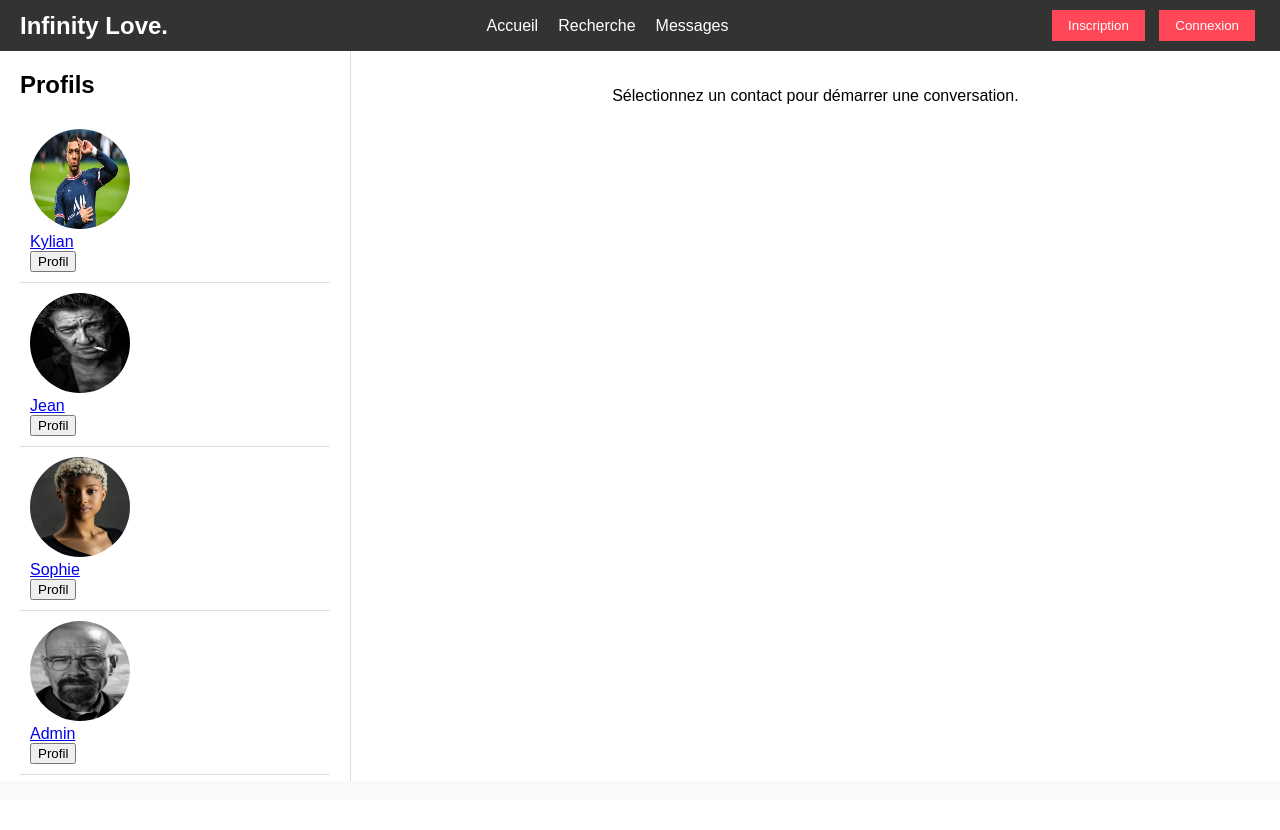
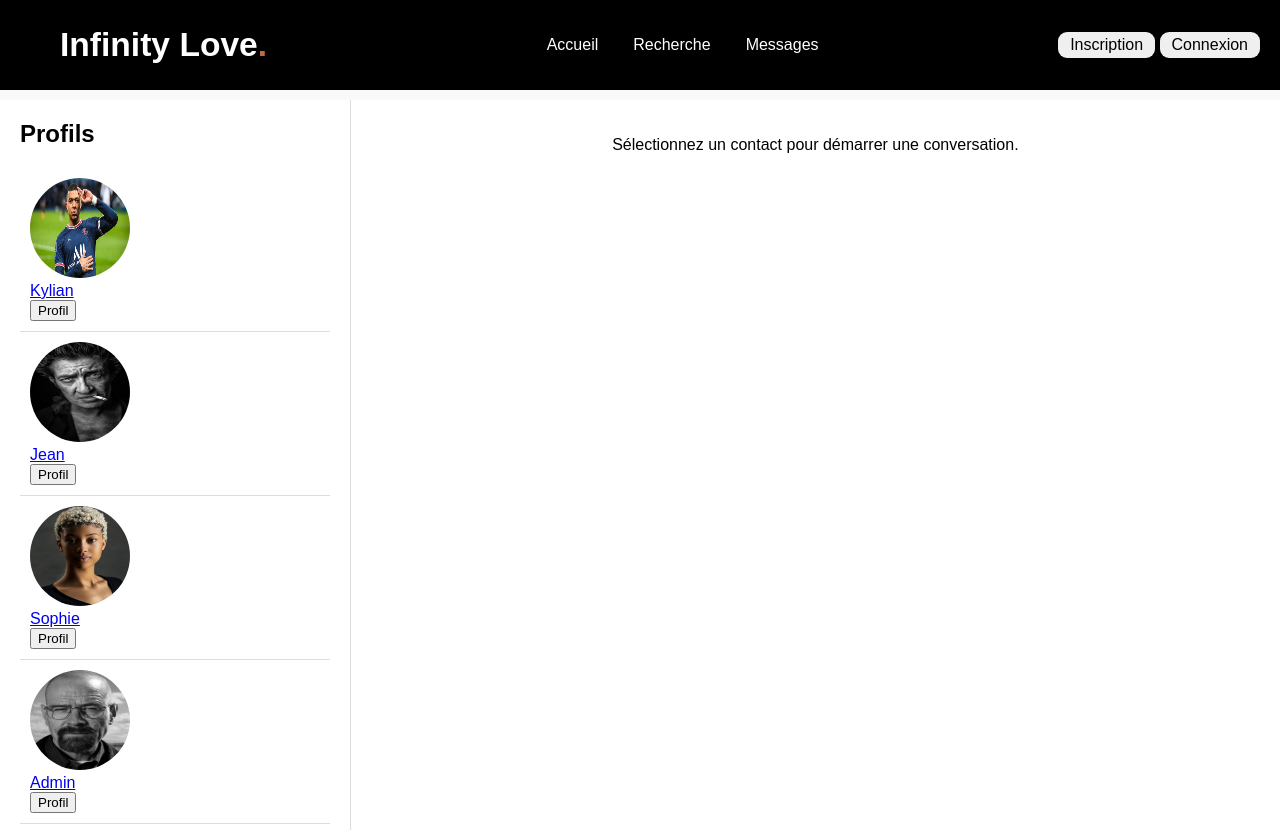
Before and after one commit to MaximilienCY/CY-Projet-MI4-S2, a PHP site: page /message.php in a window 1280 px wide. Before the commit the page ends 781 px from the top, so only its background shows below. Run offline with PHP 8.4, Linux system fonts and the light colour scheme; the visitor is signed in with stand-in values (Sample User, id 1).

Commit message:
Update messagerie.css

```diff
--- a/MOI/messagerie.css
+++ b/MOI/messagerie.css
@@ -5,50 +5,88 @@ body {
     padding: 0;
 }
 
-.navbar {
+header {
+    position: fixed;
+    top: 0;
+    left: 0;
+    width: 100%;
+    padding: 20px;
+    background-color: #000;
+    z-index: 1000;
+  }
+
+  header .navbar {
     display: flex;
+    align-items: center;
     justify-content: space-between;
-    align-items: center;
-    background-color: #333;
-    color: white;
-    padding: 10px 20px;
+    max-width: 1200px;
+    margin: 0 auto;
   }
 
   .navbar .logo {
-    font-size: 24px;
-    font-weight: bold;
+    color: #fff;
+    font-weight: 600;
+    font-size: 2.1rem;
     text-decoration: none;
-    color: white;
+  }
+
+  .navbar .logo span {
+    color: #C06B3E;
   }
 
   .navbar .menu-links {
+    display: flex;
     list-style: none;
-    margin: 0;
-    padding: 0;
-    display: flex;
+    gap: 35px;
   }
 
-.navbar .menu-links li {
-    margin: 0 10px;
+  .navbar button {
+    color: #000;
+    padding: 4px 12px;
+    border: none;
+    font-size: 1rem;
+    border-radius: 9px;
+    cursor: pointer;
+    font-weight: 500;
+    transition: 0.2s ease;
   }
 
-.navbar .menu-links a {
-    color: white;
-    text-decoration: none;
+  .navbar button:hover {
+    color: #fff;
+    background: #C06B3E;
   }
 
-.navbar .auth-buttons button {
-    background-color: #ff4757;
-    color: white;
-    border: none;
-    padding: 8px 16px;
-    margin: 0 5px;
-    cursor: pointer;
+  .navbar a {
+    color: #fff;
+    text-decoration: none;
+    transition: 0.2s ease;
+  }
+
+  .navbar a:hover {
+    color: #C06B3E;
   }
 
 .container {
+    margin-top: 100px;
     display: flex;
     height: calc(100vh - 70px); /* Adjust based on header height */
+}
+
+a.btn-logout {
+    background: white;
+    color: #000;
+    padding: 4px 12px;
+    border: none;
+    font-size: 1rem;
+    border-radius: 9px;
+    cursor: pointer;
+    font-weight: 500;
+    transition: 0.2s ease;
+}
+
+a.btn-logout:hover {
+    background-color: #C06B3E;
+    color: white;
 }
 
 .sidebar {
```
Lines whose indentation alone changed are shown as unchanged.
